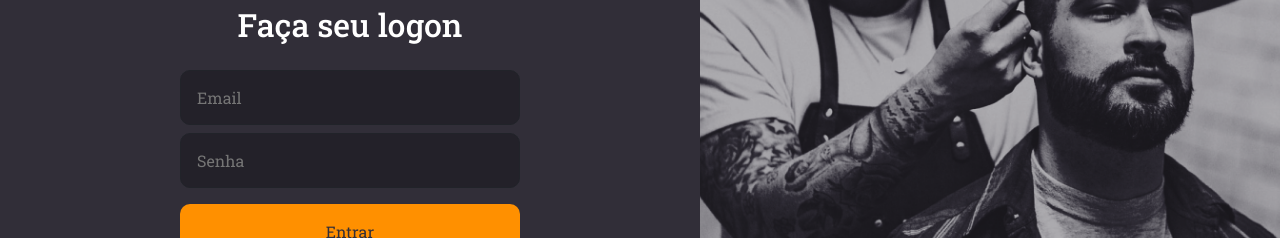
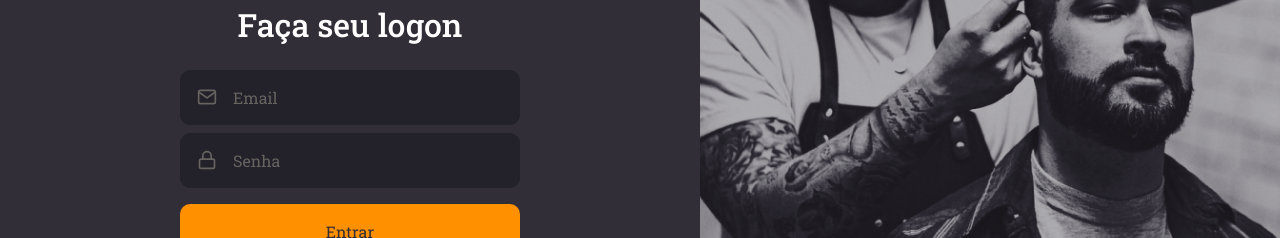
Before and after one commit to masprog2022/GoBarber, a React (Create React App) app in the folder frontend/: page / in a window 1280 px wide. Shown: the part 291-529 px from the top of the page. Built offline with nearby package versions, Linux system fonts and the light colour scheme.

Commit message:
isolando componentes

```diff
--- /dev/null
+++ b/frontend/src/components/Button/index.tsx
@@ -0,0 +1,17 @@
+import React, { ButtonHTMLAttributes } from 'react';
+
+
+
+type ButtonProps = ButtonHTMLAttributes<HTMLButtonElement> // essa interface faz com que podemos utilizar elementos HTML dentro do nosso Button
+
+import { Container } from './styles';
+
+const Button: React.FC<ButtonProps> = ({children, ...rest}) => (
+
+  <Container type="button" {...rest}>
+    {children}
+  </Container>
+
+)
+
+export default Button;
--- /dev/null
+++ b/frontend/src/components/Button/styles.ts
@@ -0,0 +1,25 @@
+import styled from 'styled-components';
+import { shade } from 'polished';
+
+export const Container = styled.button`
+
+
+
+    background: #ff9000;
+    height: 56px;
+    border-radius: 10px;
+    border: 0;
+    color: #312e38;
+    padding: 0 16px;
+    width: 100%;
+    font-weight: 500px;
+    margin-top: 16px;
+    transition: background-color 0.2s;
+
+
+    &:hover {
+    background: ${shade(0.2, '#ff9000')};
+  }
+
+
+`;
--- /dev/null
+++ b/frontend/src/components/Input/index.tsx
@@ -0,0 +1,25 @@
+//import React, { ButtonHTMLAttributes } from 'react';
+
+import React, { InputHTMLAttributes } from 'react';
+import { IconBaseProps } from 'react-icons';
+import { Container } from './styles';
+
+interface InputProps extends InputHTMLAttributes<HTMLInputElement> { // essa interface faz com que podemos utilizar elementos HTML dentro do nosso input
+  name: string;
+  icon?: React.ComponentType<IconBaseProps>; // permite pasar como parametro um componente.
+}
+
+const Input: React.FC<InputProps> = ({icon: Icon, ...rest}) => ( // passamos o InputProps como parametro dentro do React.FC, assim podemos utilizar todos elementos HTML do nosso input
+  <Container>
+    { Icon && <Icon size={20} /> }
+
+    <input {...rest} />
+  </Container>
+) //  dentro do input passamos todos as propriedades utilizando o {...props} o famoso spread no React
+
+
+
+
+
+
+export default Input;
--- /dev/null
+++ b/frontend/src/components/Input/styles.ts
@@ -0,0 +1,35 @@
+import styled from 'styled-components';
+
+export const Container = styled.div`
+
+ background: #232129;
+    border-radius: 10px;
+    border: 1px solid #212329;
+    padding: 16px;
+    width: 100%;
+    display: flex;
+    align-items: center;
+    color: #666360;
+
+    & + div {
+      margin-top: 8px;
+    }
+
+input {
+  background: transparent;
+  flex: 1;
+  border: 0;
+  color: #f4ede8;
+
+    &::placeholder{
+      color: #666360;
+    }
+
+
+  }
+
+   svg {
+      margin-right: 16px;
+  }
+
+`;
--- a/frontend/src/pages/SignIn/index.tsx
+++ b/frontend/src/pages/SignIn/index.tsx
@@ -6,8 +6,8 @@
 
 import { FiMail, FiLock, FiLogIn } from 'react-icons/fi';
 
-//import Input from '../../components/Input';
-//import Button from '../../components/Button';
+import Input from '../../components/Input';
+import Button from '../../components/Button';
 
 
 import logoImg from '../../assets/logo.svg';
@@ -22,10 +22,10 @@
           <img src={logoImg} alt="Gobarber" />
           <form>
             <h1>Faça seu logon </h1>
-            <input name="email" placeholder="Email" />
-            <input name="password" type="password" placeholder="Senha" />
+            <Input name="email" icon={FiMail} placeholder="Email" />
+            <Input name="password" icon={FiLock} type="password" placeholder="Senha" />
 
-            <button type="submit">Entrar</button>
+            <Button type="submit">Entrar</Button>
             <a href="#">Esqueci minha senha</a>
           </form>
 
--- a/frontend/src/pages/SignIn/styles.ts
+++ b/frontend/src/pages/SignIn/styles.ts
@@ -25,35 +25,6 @@
     margin-bottom: 24px;
   }
 
-  input {
-    background: #232129;
-    border-radius: 10px;
-    border: 1px solid #212329;
-    padding: 16px;
-    width: 100%;
-
-    & + input {
-      margin-top: 8px;
-    }
-  }
-
-  button {
-    background: #ff9000;
-    height: 56px;
-    border-radius: 10px;
-    border: 0;
-    color: #312e38;
-    padding: 0 16px;
-    width: 100%;
-    font-weight: 500px;
-    margin-top: 16px;
-    transition: background-color 0.2s;
-
-
-    &:hover {
-    background: ${shade(0.2, '#ff9000')};
-  }
-  }
 
   a {
     color: #f4ede8;
```
